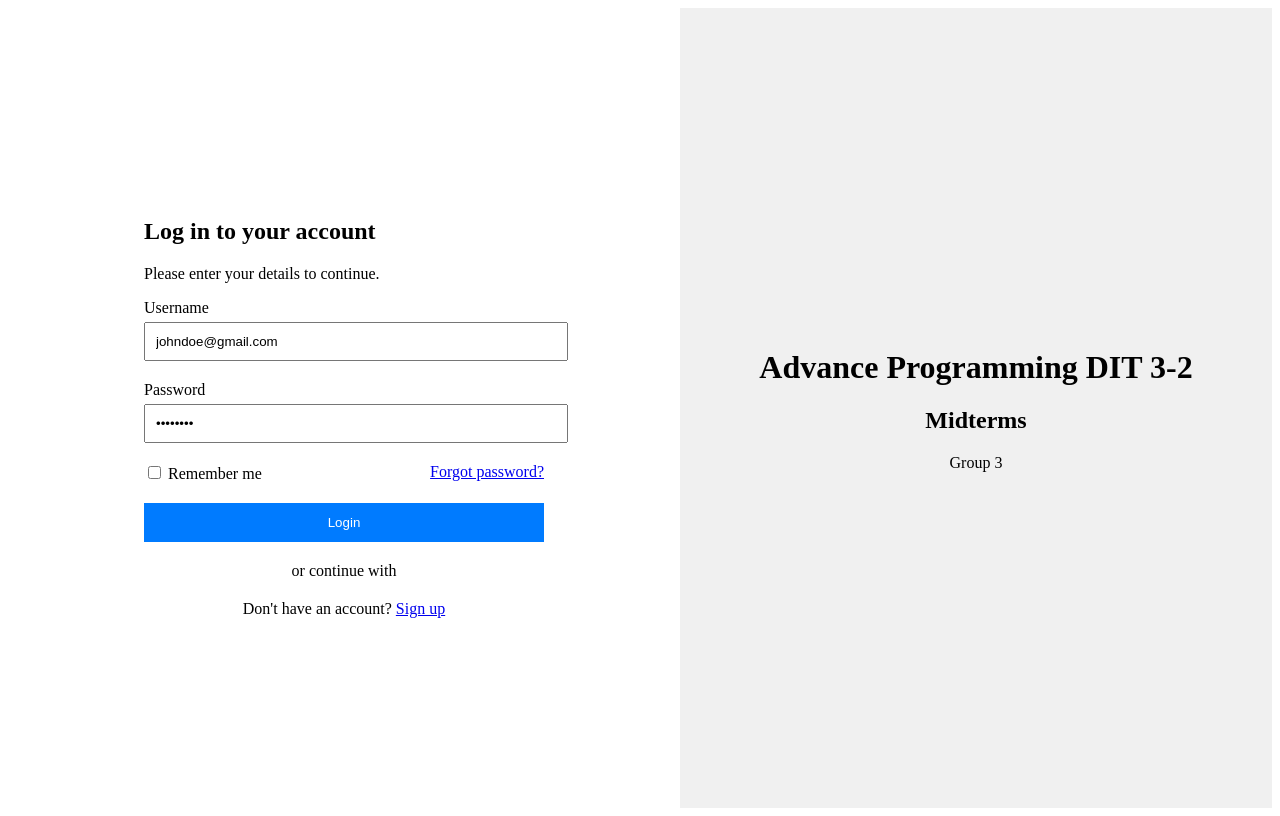
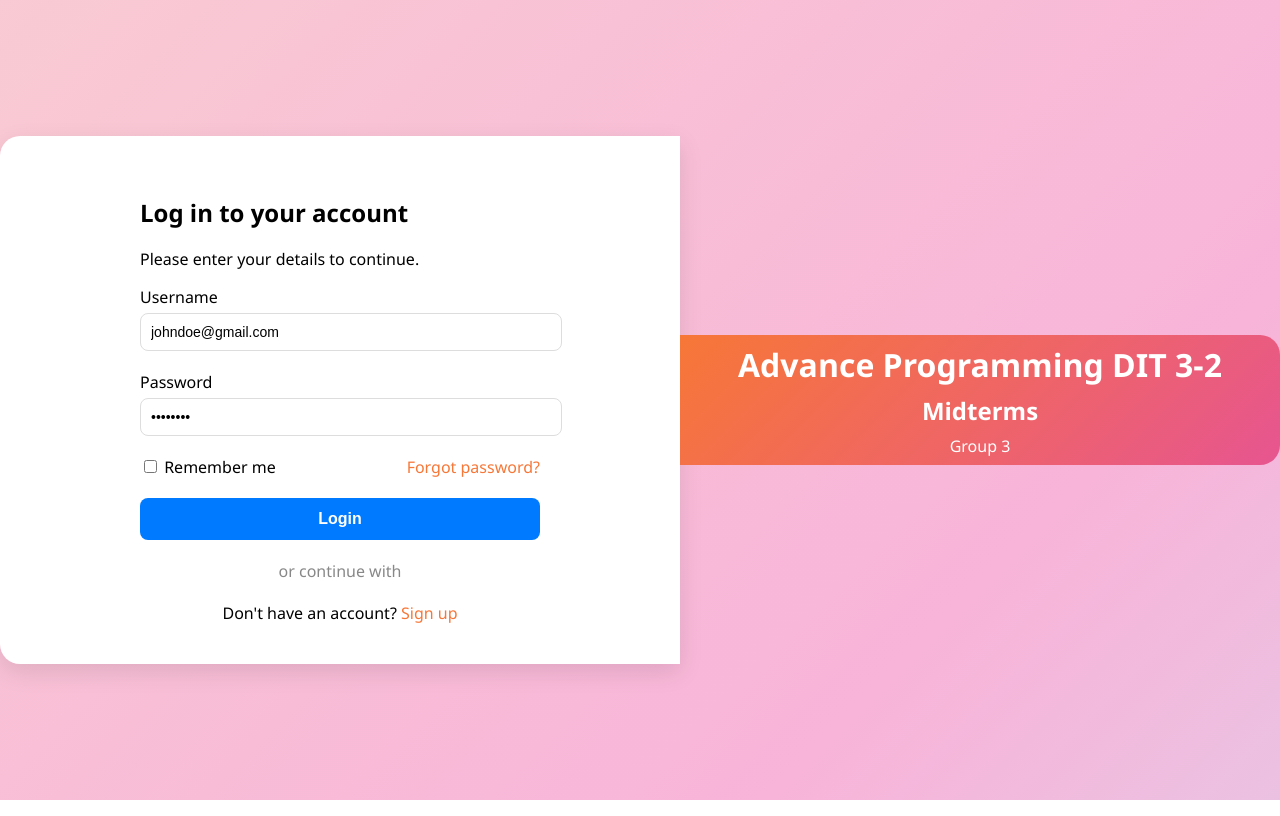
Before and after one commit to jingidoomaf-crypto/project-dir, a Flask app: page /login in a window 1280 px wide. Run offline with Flask 3, Linux system fonts and the light colour scheme.

Commit message:
Reapply "Merge branch 'gador-login.css-2' into dev"
This reverts commit 944804d4703545568fb6212279b5eed428d67d48.

```diff
--- /dev/null
+++ b/static/css/login.css
@@ -0,0 +1,75 @@
+body {
+    margin: 0;
+    font-family: 'Segoe UI', sans-serif;
+    background: linear-gradient(135deg, #f9d1d1, #f8b4d9, #c2e9fb);
+    background-size: 200% 200%;
+    animation: gradientShift 8s ease infinite;
+}
+@keyframes gradientShift {
+    0% { background-position: 0% 50%; }
+    50% { background-position: 100% 50%; }
+    100% { background-position: 0% 50%; }
+}
+div[style*="display: flex; height: 100vh;"] {
+    height: 100vh;
+    display: flex;
+    align-items: center;
+    justify-content: center;
+    box-shadow: 0 10px 30px rgba(0, 0, 0, 0.1);
+}
+div[style*="flex: 1; padding: 40px;"] {
+    background-color: #fff;
+    border-radius: 20px 0 0 20px;
+    box-shadow: 0 8px 25px rgba(0, 0, 0, 0.1);
+}
+input[type="text"],
+input[type="password"] {
+    border: 1px solid #ddd;
+    border-radius: 8px;
+    padding: 10px;
+    font-size: 14px;
+    width: 100%;
+    transition: border-color 0.3s ease;
+}
+input[type="text"]:focus,
+input[type="password"]:focus {
+    border-color: #f77737;
+    outline: none;
+}
+button {
+    background-color: #f77737;
+    color: #fff;
+    border: none;
+    border-radius: 8px;
+    font-size: 16px;
+    font-weight: 600;
+    cursor: pointer;
+    transition: background-color 0.3s ease;
+}
+button:hover {
+    background-color: #e75590;
+}
+div[style*="flex: 1; background-color: #f0f0f0;"] {
+    background: linear-gradient(135deg, #f77737, #e75590);
+    color: #fff;
+    display: flex;
+    align-items: center;
+    justify-content: center;
+    border-radius: 0 20px 20px 0;
+}
+div[style*="text-align: center;"] h1,
+div[style*="text-align: center;"] h2,
+div[style*="text-align: center;"] p {
+    margin: 8px 0;
+}
+a {
+    color: #f77737;
+    text-decoration: none;
+    font-weight: 500;
+}
+a:hover {
+    text-decoration: underline;
+}
+div[style*="text-align: center; margin-bottom: 20px;"] {
+    color: #888;
+}
--- a/templates/login.html
+++ b/templates/login.html
@@ -4,6 +4,7 @@
     <meta charset="UTF-8">
     <meta name="viewport" content="width=device-width, initial-scale=1.0">
     <title>Login - Advance Programming Midterms</title>
+    <link rel="stylesheet" href="../static/css/login.css">
 </head>
 <body>
     <div style="display: flex; height: 100vh;">
```
